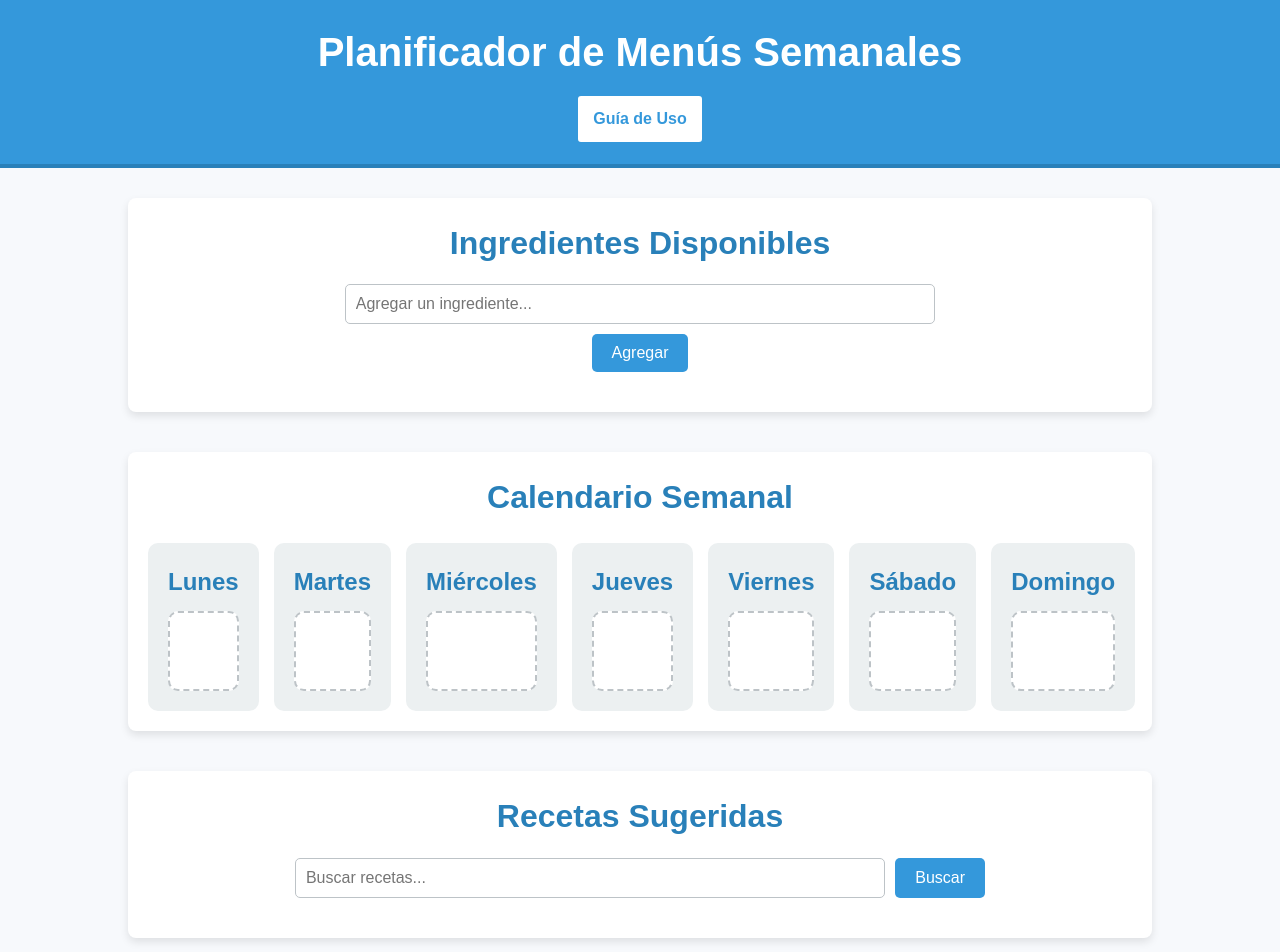
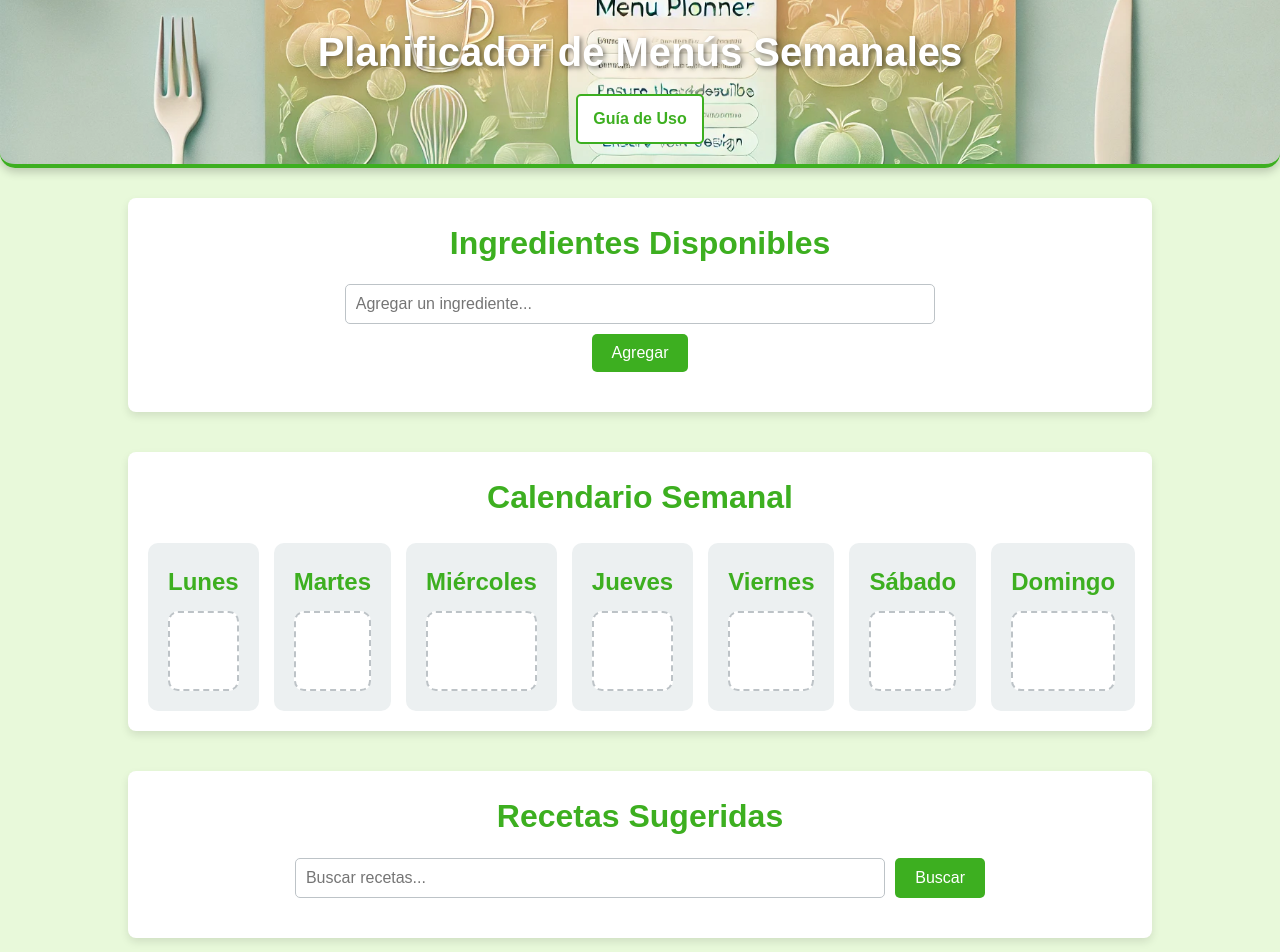
Before and after one commit to Albertomfu/Planificador_Menu, a plain HTML site: page index.html in a window 1280 px wide. Shown: the top 952 px of the page. Drawn offline with nearby package versions, Linux system fonts and the light colour scheme; a script that the page names is missing.

Commit message:
modificando los colores y el header de la pagina

```diff
--- a/styles/style.css
+++ b/styles/style.css
@@ -7,25 +7,52 @@
 
 body {
   font-family: "Arial", sans-serif;
-  background-color: #f7f9fc;
+  background-color: #e8f9da;
   color: #333;
   line-height: 1.6;
 }
 
 /* Cabecera */
+/* Fondo para el header */
 header {
-  background-color: #3498db;
+  background-image: url("../assets/images/header-background.png"); /* Ruta de la imagen */
+  background-size: cover; /* Escala la imagen para cubrir el área */
+  background-position: center; /* Centra la imagen */
   color: white;
   padding: 20px;
   text-align: center;
-  border-bottom: 4px solid #2980b9;
+  border-bottom: 4px solid #3daf20;
+  border-radius: 0 0 15px 15px; /* Bordes redondeados solo en la parte inferior */
+  box-shadow: 0 4px 10px rgba(0, 0, 0, 0.2); /* Sombra para resaltar el header */
 }
 
 header h1 {
   font-size: 2.5em;
   margin: 0;
+  text-shadow: 2px 2px 5px rgba(0, 0, 0, 0.5); /* Sombra en el texto para mejor visibilidad */
 }
 
+nav {
+  margin-top: 10px;
+}
+
+.guide-link {
+  display: inline-block;
+  padding: 10px 15px;
+  background-color: rgba(255, 255, 255, 0.8); /* Fondo semitransparente */
+  color: #3daf20;
+  font-size: 1em;
+  font-weight: bold;
+  text-decoration: none;
+  border: 2px solid #3daf20;
+  border-radius: 5px;
+  transition: background-color 0.3s, color 0.3s;
+}
+
+.guide-link:hover {
+  background-color: #20690d;
+  color: white;
+}
 /* Secciones */
 main {
   padding: 30px 10%;
@@ -37,7 +64,7 @@ section {
 
 h2 {
   font-size: 2em;
-  color: #2980b9;
+  color: #3daf20;
   margin-bottom: 15px;
   text-align: center;
 }
@@ -67,7 +94,7 @@ h2 {
 
 #add-ingredient-btn {
   padding: 10px 20px;
-  background-color: #3498db;
+  background-color: #3daf20;
   color: white;
   font-size: 1em;
   border: none;
@@ -77,7 +104,7 @@ h2 {
 }
 
 #add-ingredient-btn:hover {
-  background-color: #2980b9;
+  background-color: #20690d;
 }
 
 #ingredient-list {
@@ -118,7 +145,7 @@ h2 {
 
 .day h3 {
   font-size: 1.5em;
-  color: #2980b9;
+  color: #3daf20;
   margin-bottom: 10px;
 }
 
@@ -174,7 +201,7 @@ h2 {
 
 #search-recipe-btn {
   padding: 10px 20px;
-  background-color: #3498db;
+  background-color: #3daf20;
   color: white;
   font-size: 1em;
   border: none;
@@ -185,7 +212,7 @@ h2 {
 }
 
 #search-recipe-btn:hover {
-  background-color: #2980b9;
+  background-color: #20690d;
 }
 
 /* Estilos para las recetas */
@@ -214,7 +241,7 @@ h2 {
 
 .recipe-item h3 {
   font-size: 1.2em;
-  color: #2980b9;
+  color: #3daf20;
   margin: 10px 0;
 }
 
@@ -234,12 +261,12 @@ h2 {
 }
 /* Footer */
 footer {
-  background-color: #3498db;
+  background-color: #3daf20;
   color: white;
   padding: 20px;
   text-align: center;
   margin-top: 40px;
-  border-top: 4px solid #2980b9;
+  border-top: 4px solid #3daf20;
 }
 
 footer p {
@@ -284,17 +311,17 @@ nav {
   display: inline-block;
   padding: 10px 15px;
   background-color: #ffffff;
-  color: #3498db;
+  color: #3daf20;
   font-size: 1em;
   font-weight: bold;
   text-decoration: none;
-  border: 2px solid #3498db;
+  border: 2px solid #3daf20;
   border-radius: 5px;
   transition: background-color 0.3s, color 0.3s;
 }
 
 .guide-link:hover {
-  background-color: #3498db;
+  background-color: #20690d;
   color: white;
 }
 
@@ -324,7 +351,7 @@ nav {
 
 #shopping-list-actions button {
   padding: 10px 20px;
-  background-color: #3498db;
+  background-color: #3daf20;
   color: white;
   border: none;
   border-radius: 5px;
@@ -334,7 +361,7 @@ nav {
 }
 
 #shopping-list-actions button:hover {
-  background-color: #2980b9;
+  background-color: #20690d;
 }
 
 .modal {
```
Also changed, not shown: assets/images/header-background.png (added).
